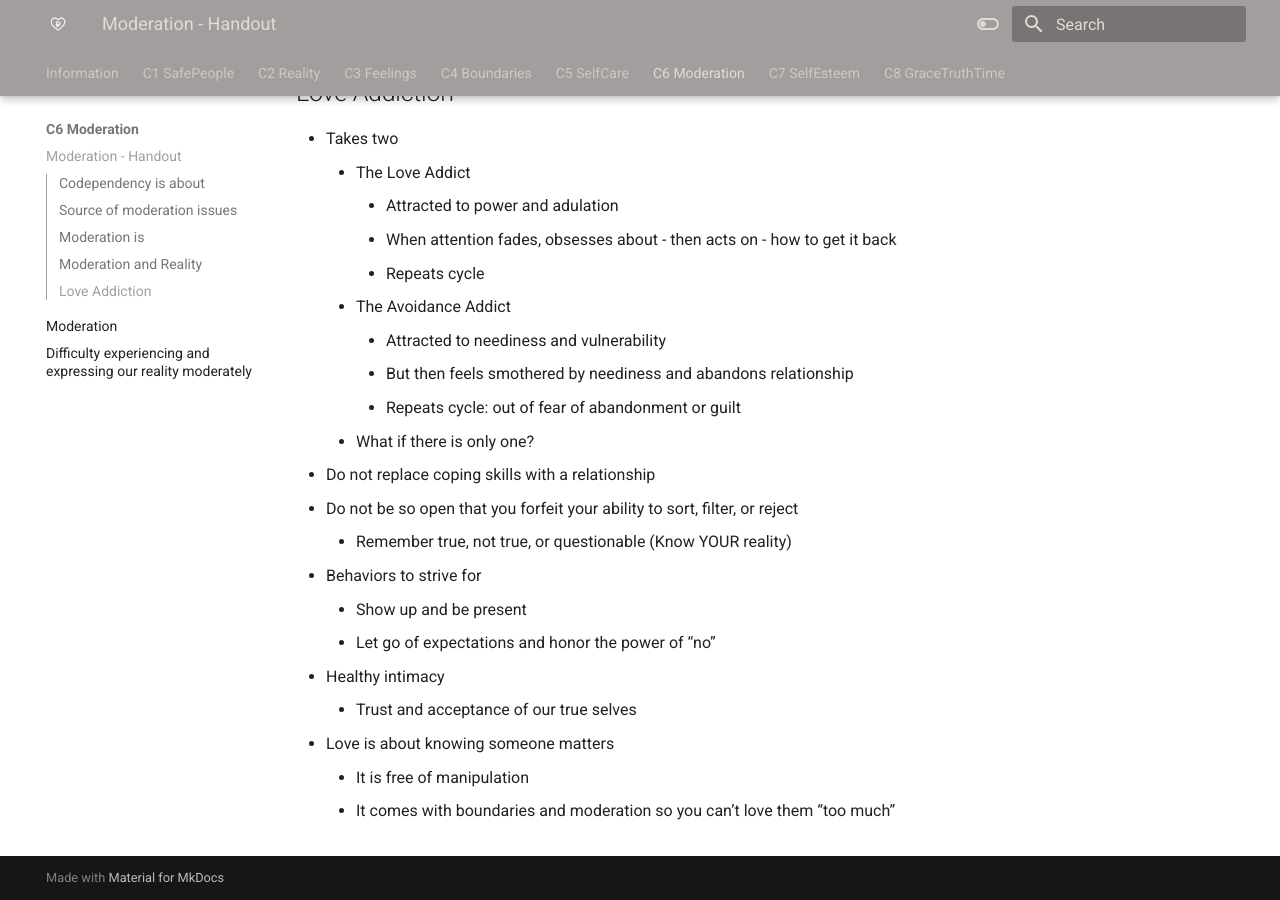
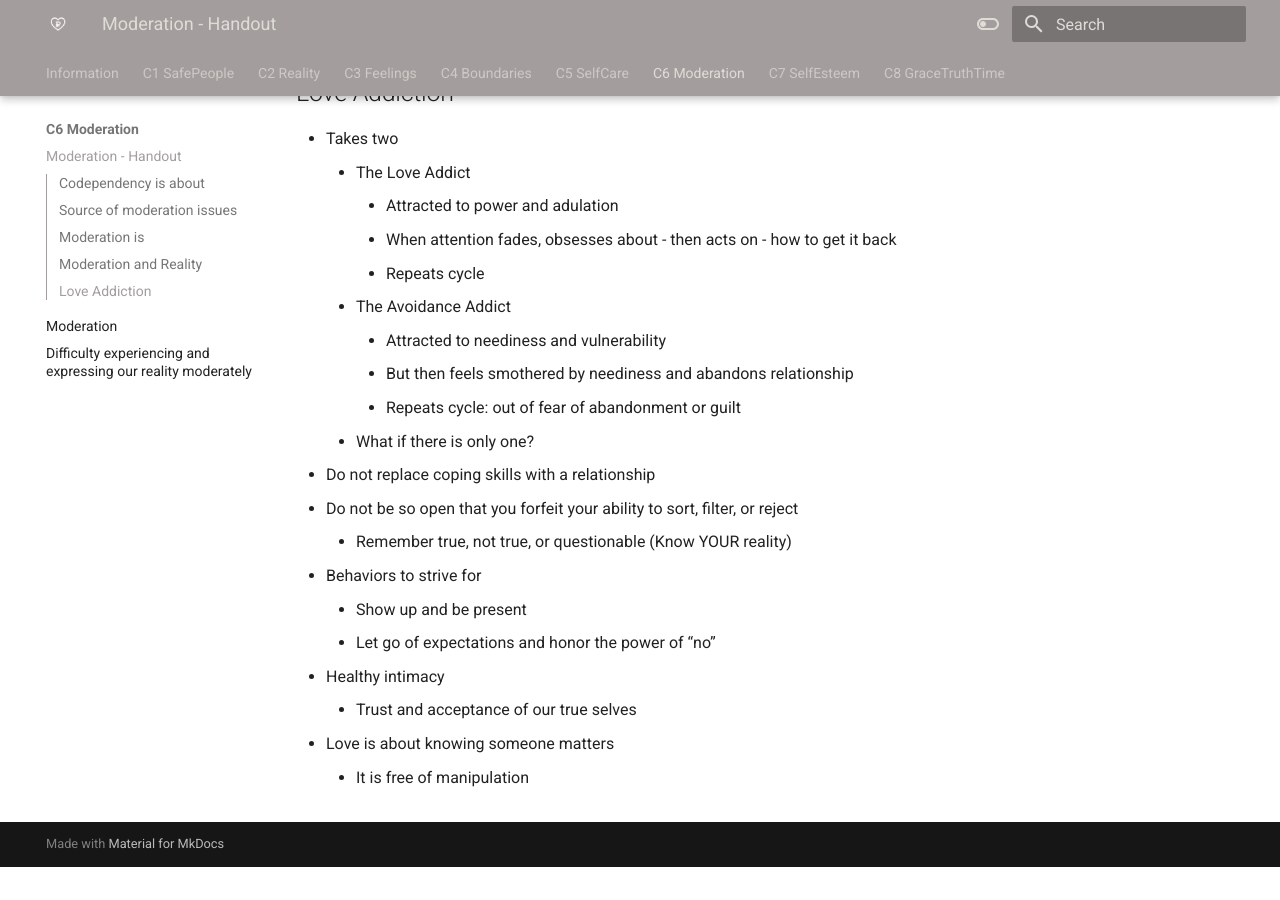
Before and after one commit to dgrothman/theinnerjourney, an MkDocs documentation site: the page built from docs/C6-Moderation/Class6-Handout.md, in a window 1280 px wide and 900 px high, scrolled down 2196 px. Built offline with MkDocs 1.6.1 and Material for MkDocs 9.7.7, drawn with Linux system fonts in a browser that asks for light colours; after the commit the page ends 3063 px from its top, so only the background shows below that.

Commit message:
chore: class 6 handout changes to get it to 2 pages

```diff
--- a/docs/C6-Moderation/Class6-Handout.md
+++ b/docs/C6-Moderation/Class6-Handout.md
@@ -89,4 +89,3 @@ title: Moderation - Handout
     * Trust and acceptance of our true selves
 * Love is about knowing someone matters
     * It is free of manipulation
-    * It comes with boundaries and moderation so you can’t love them “too much”
```
Also changed, not shown: 1 other file.
